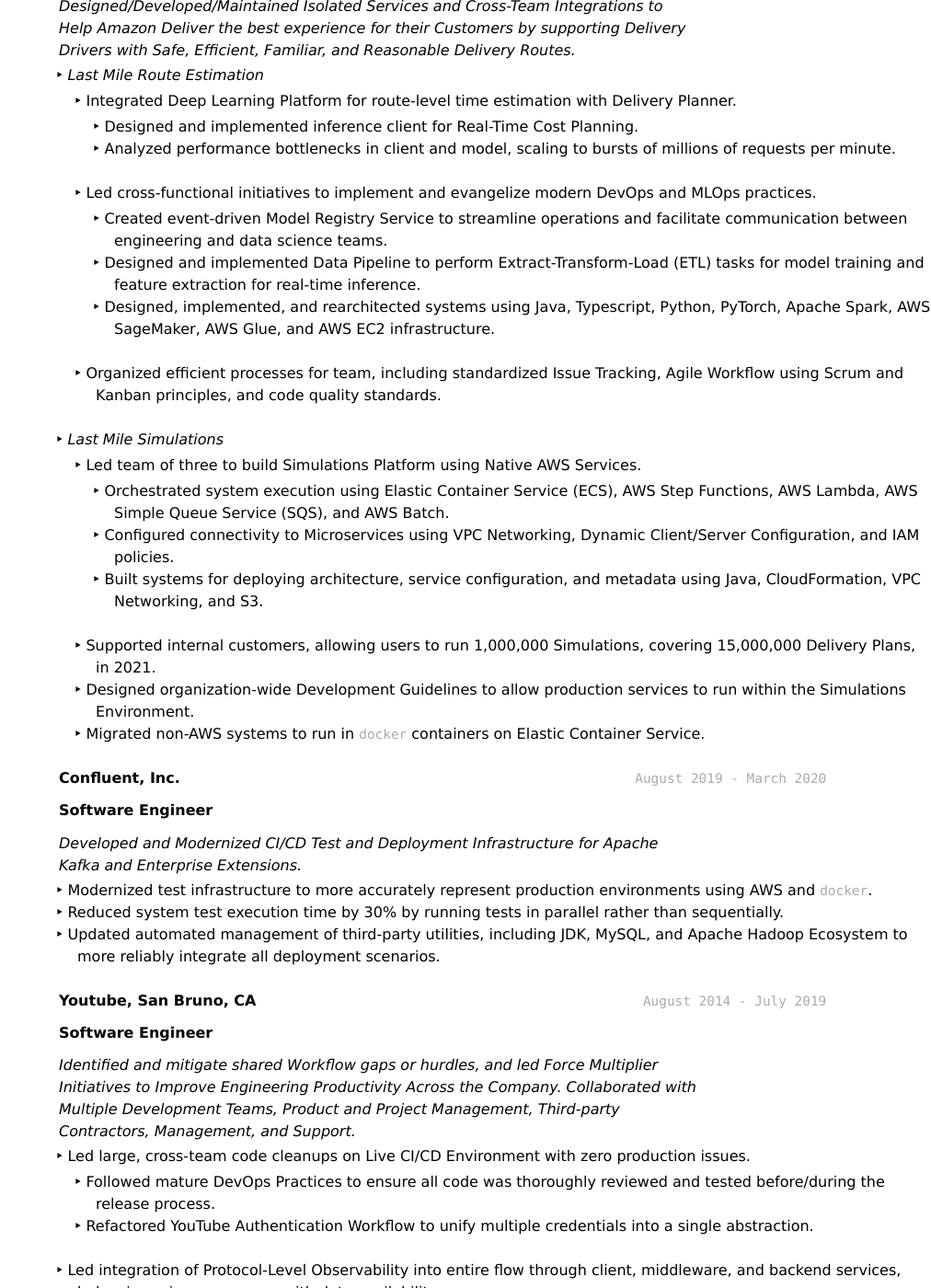
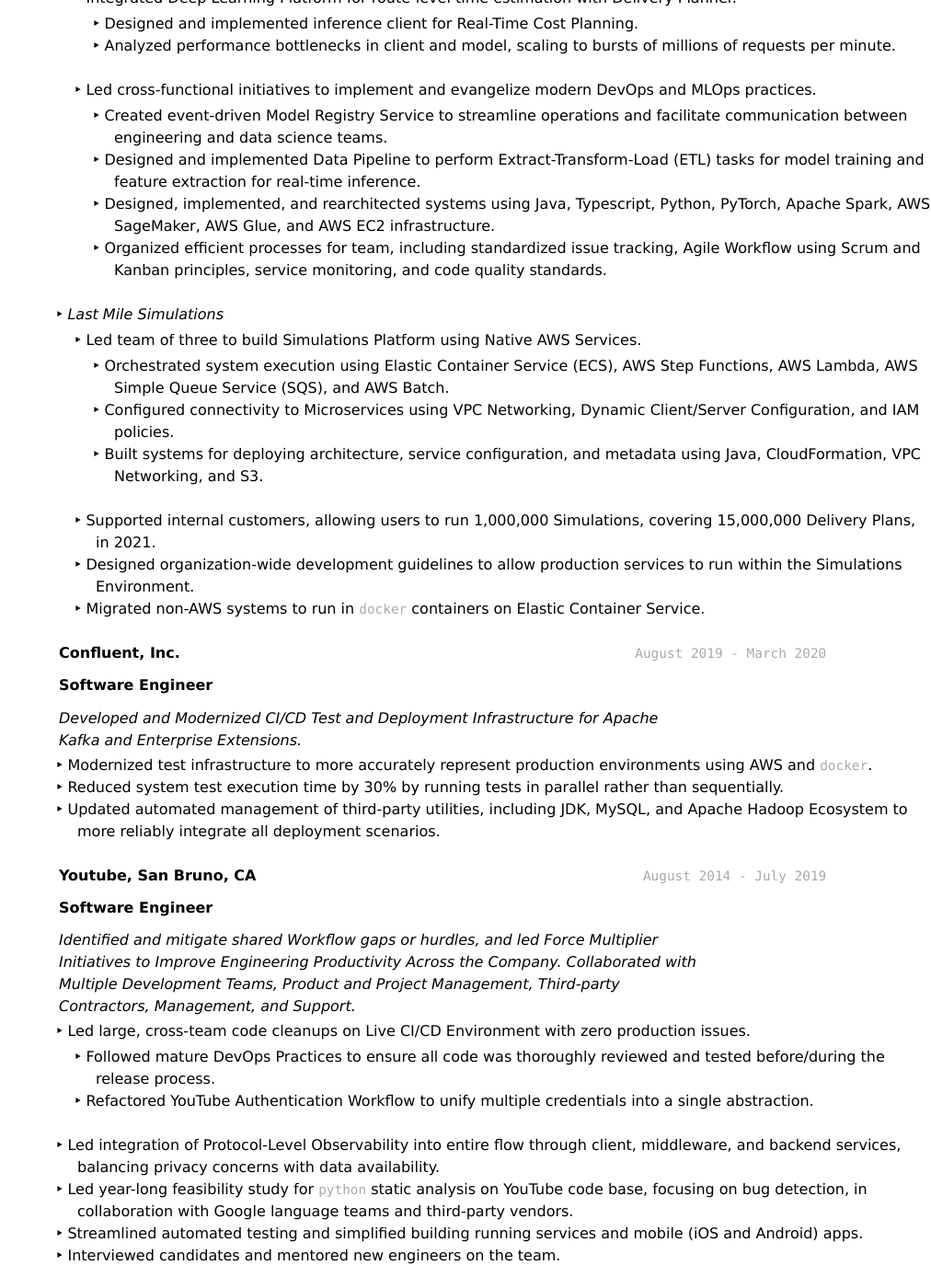
Before and after one commit to jspong/jspong.github.io, a Jekyll site: the page built from resume.md, in a window 1280 px wide and 1400 px high, scrolled down 733 px. Shown: the whole window at 92% size, without its empty margins (268-1280 px from the left). Built offline with Jekyll 4.4.1, drawn with Linux system fonts in a browser that asks for light colours; some of the changed text lies outside the part shown.

Commit message:
Streamline formatting

```diff
--- a/resume.md
+++ b/resume.md
@@ -52,7 +47,7 @@
     - Created event-driven Model Registry Service to streamline operations and facilitate communication between engineering and data science teams.
     - Designed and implemented Data Pipeline to perform Extract-Transform-Load (ETL) tasks for model training and feature extraction for real-time inference.
     - Designed, implemented, and rearchitected systems using Java, Typescript, Python, PyTorch, Apache Spark, AWS SageMaker, AWS Glue, and AWS EC2 infrastructure.
-  - Organized efficient processes for team, including standardized Issue Tracking, Agile Workflow using Scrum and Kanban principles, and code quality standards.
+    - Organized efficient processes for team, including standardized issue tracking, Agile Workflow using Scrum and Kanban principles, service monitoring, and code quality standards.
 
 - *Last Mile Simulations*
   - Led team of three to build Simulations Platform using Native AWS Services.
@@ -60,7 +55,7 @@
     - Configured connectivity to Microservices using VPC Networking, Dynamic Client/Server Configuration, and IAM policies.
     - Built systems for deploying architecture, service configuration, and metadata using Java, CloudFormation, VPC Networking, and S3.
   - Supported internal customers, allowing users to run 1,000,000 Simulations, covering 15,000,000 Delivery Plans, in 2021.
-  - Designed organization-wide Development Guidelines to allow production services to run within the Simulations Environment.
+  - Designed organization-wide development guidelines to allow production services to run within the Simulations Environment.
   - Migrated non-AWS systems to run in `docker` containers on Elastic Container Service.
 
 __Confluent, Inc.__
@@ -71,8 +66,7 @@
 _Developed and Modernized CI/CD Test and Deployment Infrastructure for Apache Kafka and Enterprise Extensions._
 
 * Modernized test infrastructure to more accurately represent production environments using AWS and `docker`.
-* Reduced system test execution time by 30% by running tests in parallel rather
-    than sequentially.
+* Reduced system test execution time by 30% by running tests in parallel rather than sequentially.
 * Updated automated management of third-party utilities, including JDK, MySQL, and Apache Hadoop Ecosystem to more reliably integrate all deployment scenarios.
 
 __Youtube, San Bruno, CA__
@@ -85,10 +79,9 @@
 * Led large, cross-team code cleanups on Live CI/CD Environment with zero production issues.
     * Followed mature DevOps Practices to ensure all code was thoroughly reviewed and tested before/during
       the release process.
-    * Refactored YouTube Authentication Workflow to unify multiple credentials
-      into a single abstraction.
+    * Refactored YouTube Authentication Workflow to unify multiple credentials into a single abstraction.
 * Led integration of Protocol-Level Observability into entire flow through client, middleware, and backend services, balancing privacy concerns with data availability.
-* Led feasibility study for `python` static analysis on YouTube code base, focusing on bug detection, in collaboration with Google language teams and third-party vendors.
+* Led year-long feasibility study for `python` static analysis on YouTube code base, focusing on bug detection, in collaboration with Google language teams and third-party vendors.
 * Streamlined automated testing and simplified building running services and mobile (iOS and Android) apps.
 * Interviewed candidates and mentored new engineers on the team.
 
```
Also changed, not shown: other parts of resume.md (+3 -8 lines).
